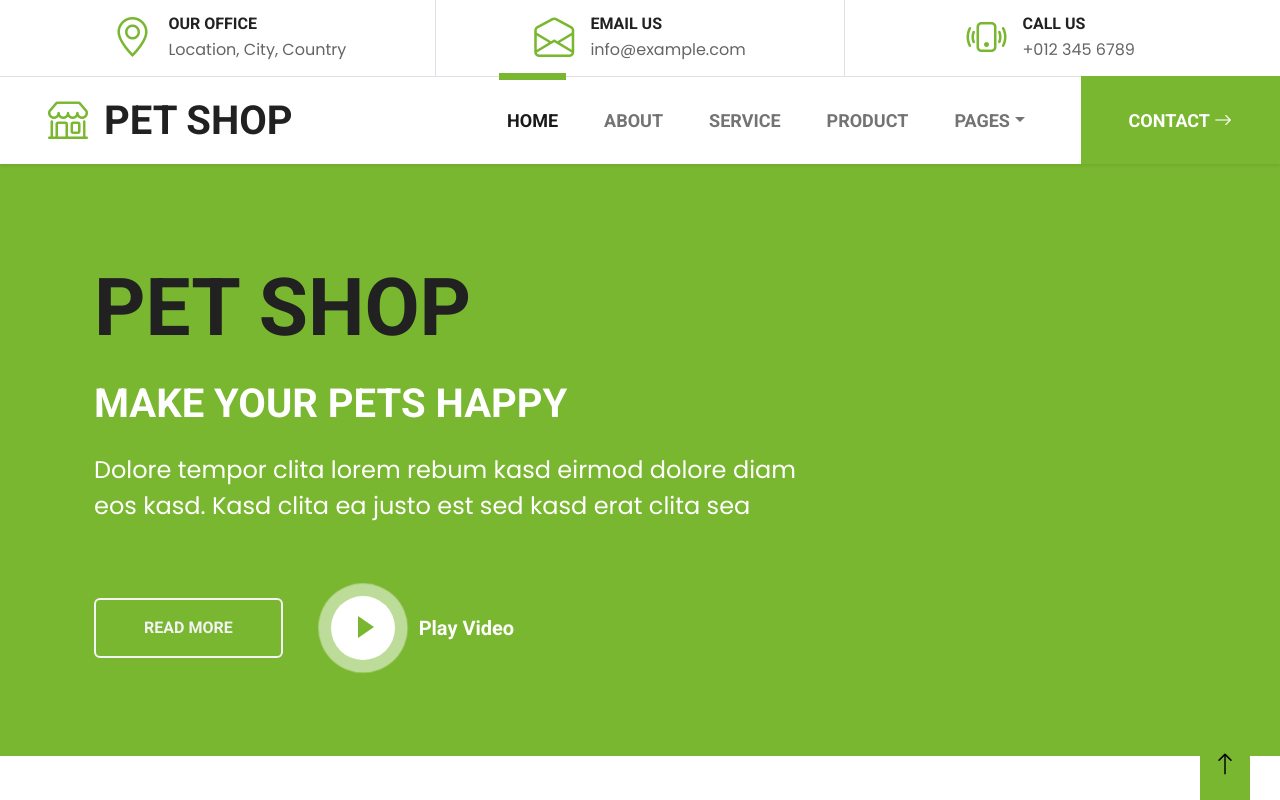
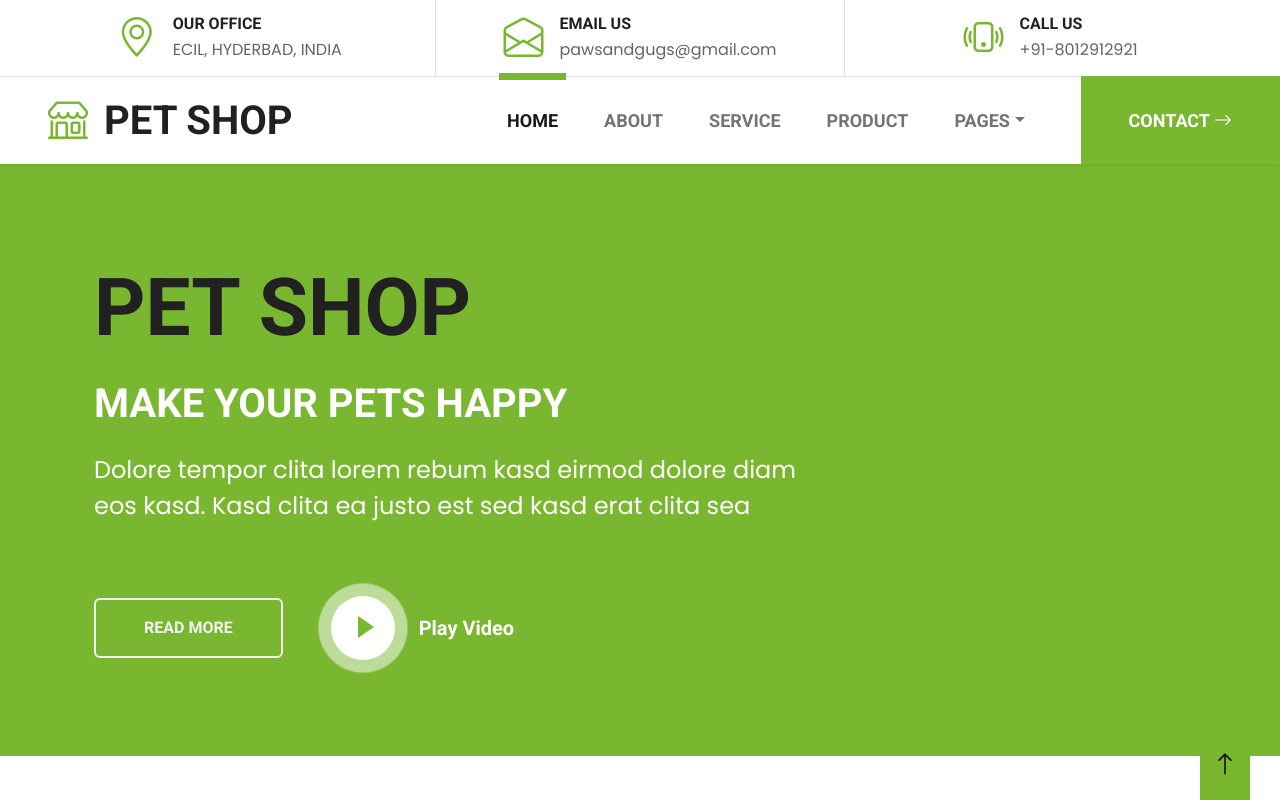
Before and after one commit to JayaSreeThotta/pawsandhugs, a plain HTML site: page index.html in a window 1280 px wide. Shown: the top 800 px of the page. Drawn offline with nearby package versions, Linux system fonts and the light colour scheme; a script that the page names is missing; a web font is replaced by a local one.

Commit message:
Update index.html

```diff
--- a/index.html
+++ b/index.html
@@ -39,7 +39,7 @@
                     <i class="bi bi-geo-alt fs-1 text-primary me-3"></i>
                     <div class="text-start">
                         <h6 class="text-uppercase mb-1">Our Office</h6>
-                        <span>Location, City, Country</span>
+                        <span>ECIL, HYDERBAD, INDIA</span>
                     </div>
                 </div>
             </div>
@@ -48,7 +48,7 @@
                     <i class="bi bi-envelope-open fs-1 text-primary me-3"></i>
                     <div class="text-start">
                         <h6 class="text-uppercase mb-1">Email Us</h6>
-                        <span>info@example.com</span>
+                       <span>pawsandgugs@gmail.com</span>
                     </div>
                 </div>
             </div>
@@ -57,7 +57,7 @@
                     <i class="bi bi-phone-vibrate fs-1 text-primary me-3"></i>
                     <div class="text-start">
                         <h6 class="text-uppercase mb-1">Call Us</h6>
-                        <span>+012 345 6789</span>
+                        <span>+91-8012912921</span>
                     </div>
                 </div>
             </div>
```
